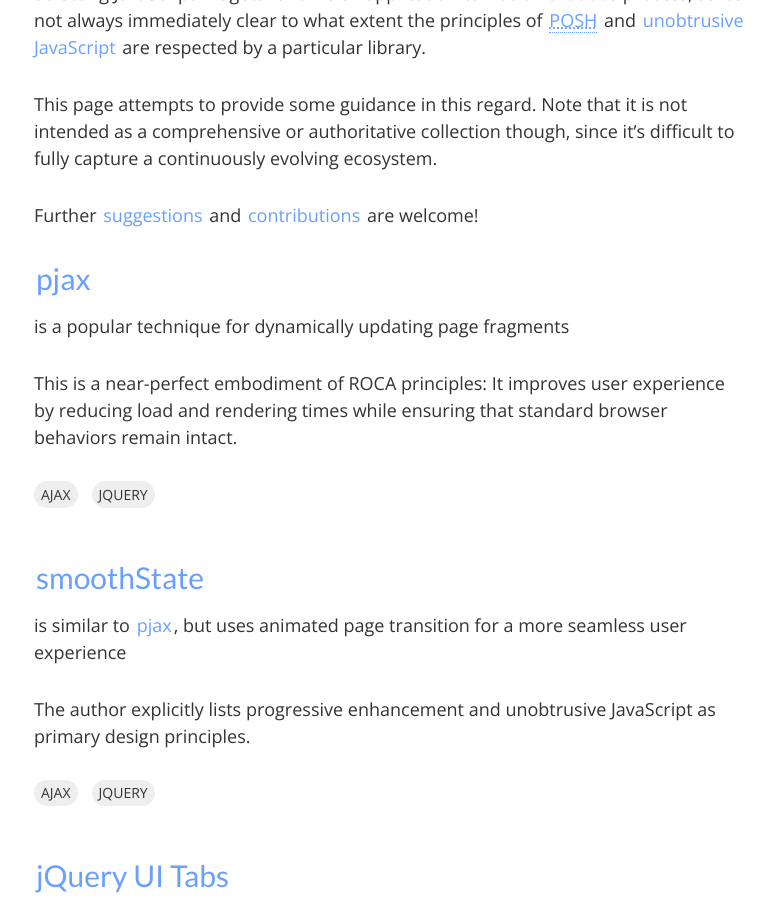
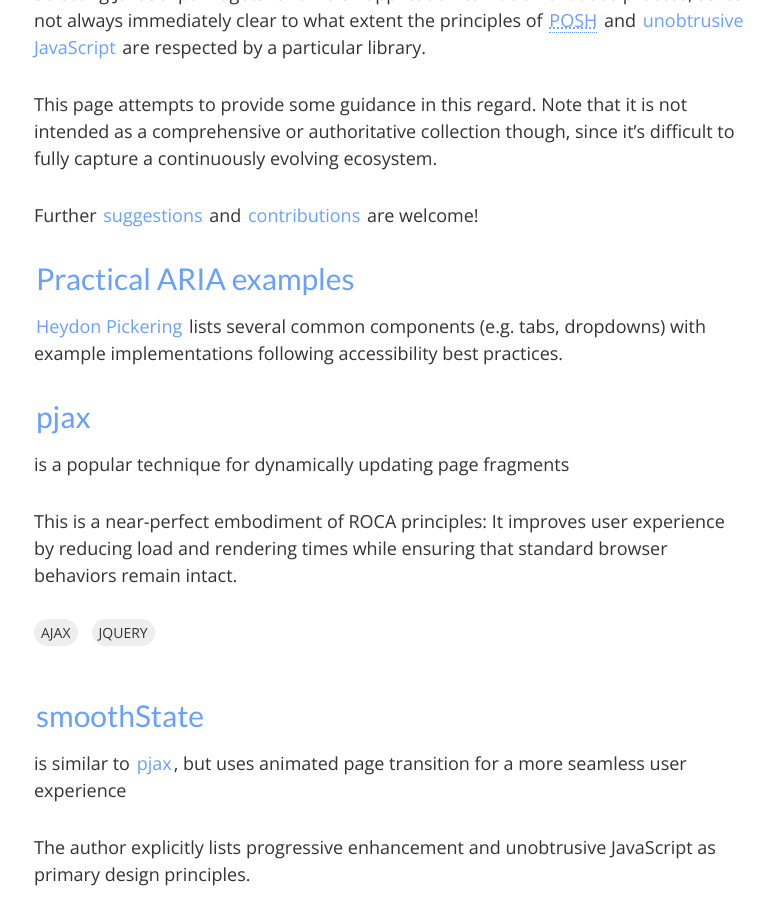
Before and after one commit to innoq/ROCA, a Jekyll site: the page built from libraries.md, in a window 1280 px wide and 900 px high, scrolled down 385 px. Shown: the whole window, without its empty margins (126-900 px from the left). Built offline with Jekyll 4.4.1, drawn with Linux system fonts in a browser that asks for light colours.

Commit message:
add practical aria examples

```diff
--- a/libraries.md
+++ b/libraries.md
@@ -21,6 +21,10 @@
 
 Further [suggestions](discussion.html) and
 [contributions](https://github.com/innoq/ROCA) are welcome!
+
+* ### [Practical ARIA examples](http://heydonworks.com/practical_aria_examples/)
+  [Heydon Pickering]() lists several common components (e.g. tabs, dropdowns) with
+  example implementations following accessibility best practices.
 
 * ### <a href="https://github.com/defunkt/jquery-pjax" id="pjax">pjax</a>
   is a popular technique for dynamically updating page fragments
```
